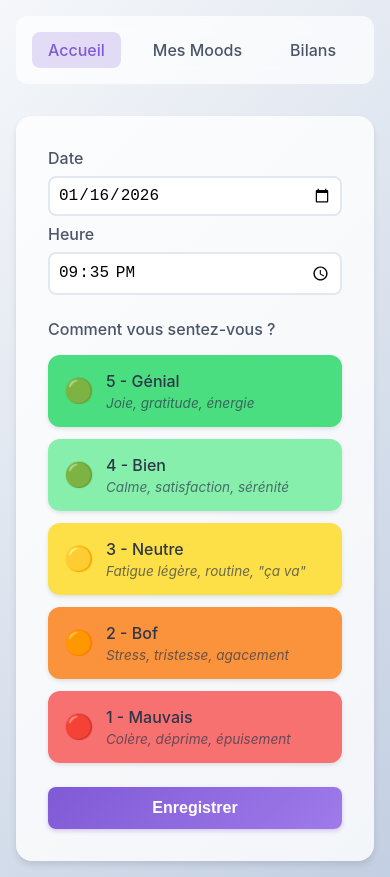
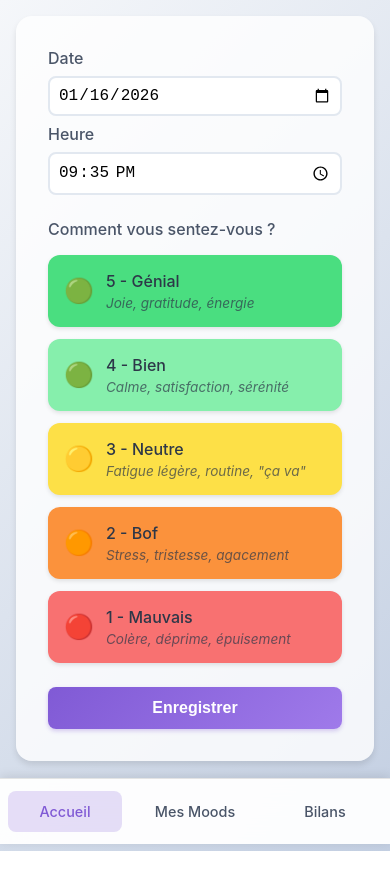
Before and after one commit to dimitrilahaye/moood, a website built with Vite: page index.html in a window 390 px wide. After the commit the page ends 851 px from the top, so only its background shows below. Built offline with nearby package versions, Linux system fonts and the light colour scheme.

Commit message:
Enhance mobile navigation styling
- Updated media query breakpoint to 768px for better responsiveness.
- Added styles for fixed bottom navigation and navigation links to improve user experience on mobile devices.
- Included padding adjustments for the body to accommodate the new navigation layout.

```diff
--- a/src/presentation/styles/main.css
+++ b/src/presentation/styles/main.css
@@ -652,7 +652,35 @@ h1 {
   stroke-width: 4;
 }
 
-@media (max-width: 600px) {
+@media (max-width: 768px) {
+  body {
+    padding-bottom: 90px;
+  }
+
+  .main-navigation {
+    position: fixed;
+    bottom: 0;
+    left: 0;
+    right: 0;
+    margin: 0;
+    border-radius: 0;
+    border-top: 1px solid rgba(0, 0, 0, 0.1);
+    background: rgba(255, 255, 255, 0.95);
+    backdrop-filter: blur(20px);
+    box-shadow: 0 -2px 10px rgba(0, 0, 0, 0.1);
+    z-index: 1000;
+    padding: 0.75rem 0.5rem;
+    justify-content: space-around;
+  }
+
+  .nav-link {
+    flex: 1;
+    text-align: center;
+    padding: 0.75rem 0.5rem;
+    font-size: 0.9rem;
+    border-radius: 8px;
+  }
+
   .datetime-container {
     grid-template-columns: 1fr;
   }
```
